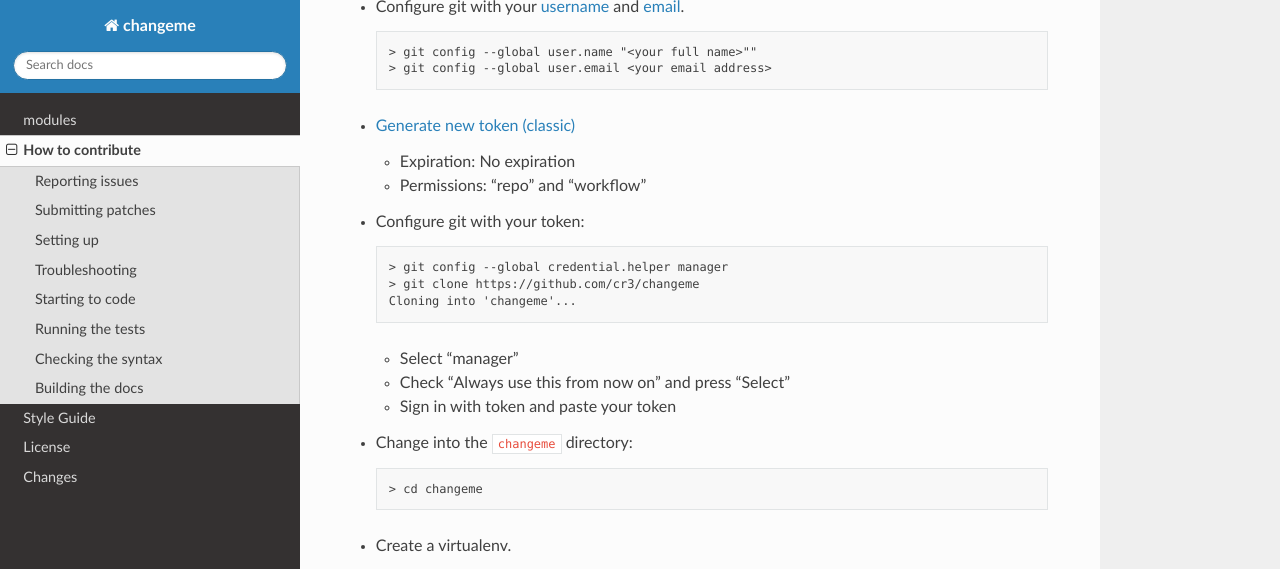
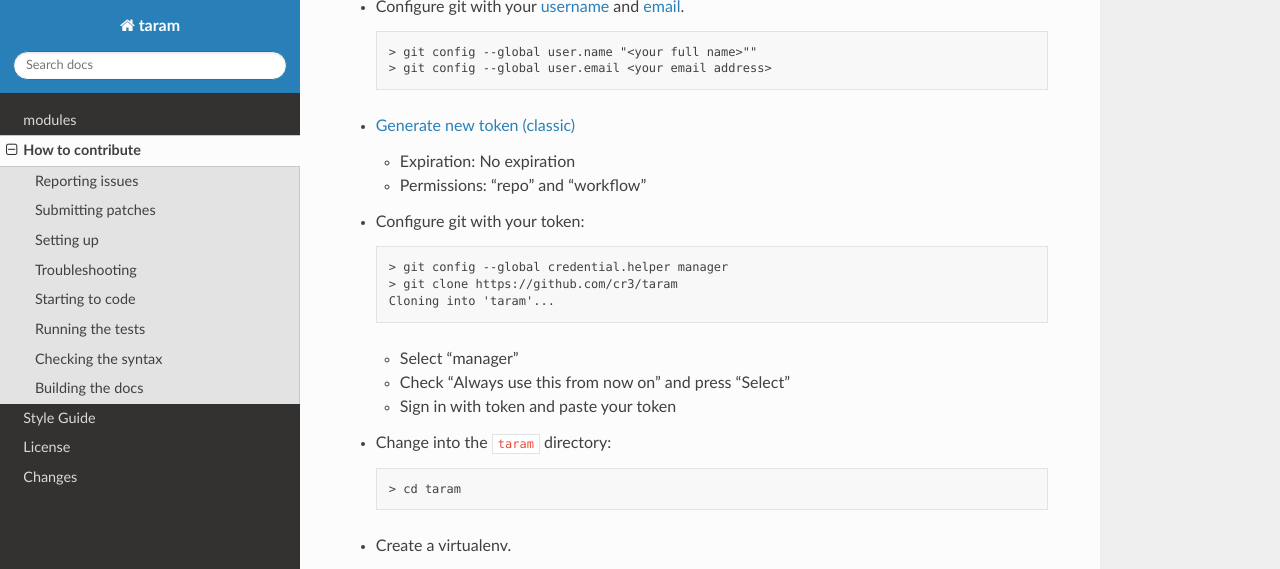
Before and after one commit to cr3/taramail, a Sphinx documentation site: the page built from docs/contributing.rst, in a window 1280 px wide and 900 px high, scrolled down 1183 px. Shown: the top 569 px of the window. Built offline with Sphinx 7.4.7 and the Read the Docs theme 3.1.0, drawn with Linux system fonts in a browser that asks for light colours; the version number is read from the project's files by our own code; some of the changed text lies outside the part shown.

Commit message:
Rename project to taram

```diff
--- a/CHANGES.rst
+++ b/CHANGES.rst
@@ -1,6 +1,6 @@
 Version 0.1.0
 -------------
 
-Released 2023-03-31
+Released 2024-12-24
 
 -   Initial release.
--- a/CONTRIBUTING.rst
+++ b/CONTRIBUTING.rst
@@ -80,18 +80,18 @@ Setting up
     .. code-block:: text
 
         > git config --global credential.helper manager
-        > git clone https://github.com/cr3/changeme
-        Cloning into 'changeme'...
+        > git clone https://github.com/cr3/taram
+        Cloning into 'taram'...
 
     - Select "manager"
     - Check "Always use this from now on" and press "Select"
     - Sign in with token and paste your token
 
--   Change into the ``changeme`` directory:
+-   Change into the ``taram`` directory:
 
     .. code-block:: text
 
-        > cd changeme
+        > cd taram
 
 -   Create a virtualenv.
 
@@ -181,7 +181,7 @@ Update the apidoc when adding new modules:
 
 .. code-block:: text
 
-    > sphinx-apidoc --force --implicit-namespaces -o docs changeme
+    > sphinx-apidoc --force --implicit-namespaces -o docs taram
 
 Open ``build/html/index.html`` in your browser to view the docs.
 
--- a/changeme/__init__.py
+++ /dev/null
@@ -1,2 +0,0 @@
-def changeme():
-    return True
--- a/docs/conf.py
+++ b/docs/conf.py
@@ -8,9 +8,9 @@ from importlib.metadata import distribution
 # -- Project information -----------------------------------------------------
 # https://www.sphinx-doc.org/en/master/usage/configuration.html#project-information
 
-project = "changeme"
-copyright = "2023, changeme"  # noqa: A001
-author = "changeme"
+project = "taram"
+copyright = "2024, Marc Tardif"  # noqa: A001
+author = "Marc Tardif"
 version = release = distribution(project).version
 
 # -- General configuration ---------------------------------------------------
--- a/docs/modules.rst
+++ b/docs/modules.rst
@@ -2,4 +2,4 @@ modules
 =======
 
 ..
-    Generate this file with ``sphinx-apidoc --force --implicit-namespaces -o docs changeme``
+    Generate this file with ``sphinx-apidoc --force --implicit-namespaces -o docs taram``
```
Also changed, not shown: README.rst (+3 -106 lines), pyproject.toml (+9 -9 lines), LICENSE.rst, taram/__init__.py (added), 3 other files.
